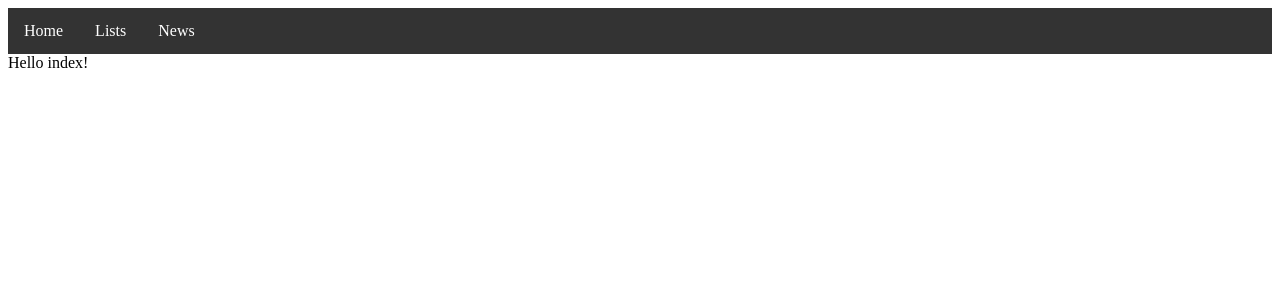
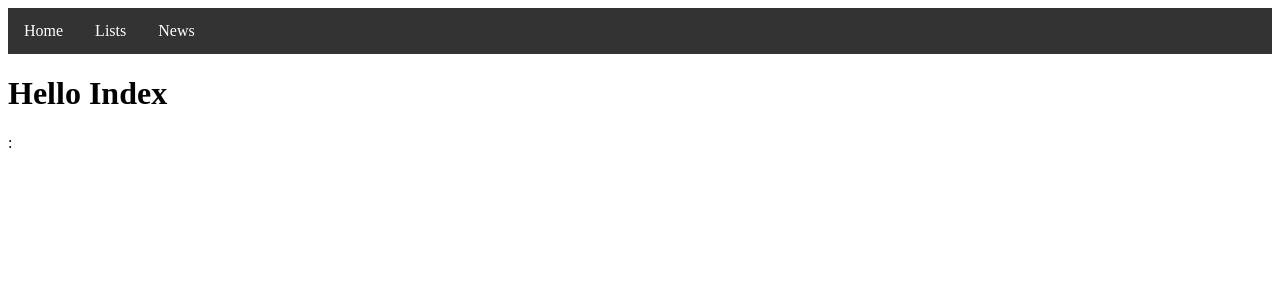
Before and after one commit to hampuslundblad/react-beginner-tutorial, a React (Vite) app: page / in a window 1280 px wide. Shown: the top 300 px of the page. Built offline with nearby package versions, Linux system fonts and the light colour scheme.

Commit message:
step 4 done

```diff
--- /dev/null
+++ b/src/components/Title.tsx
@@ -0,0 +1,9 @@
+type TitleProps = {
+  title: string;
+};
+
+const Title = (props: TitleProps) => {
+  return <h1>{props.title}</h1>;
+};
+
+export default Title;
--- a/src/pages/Index.tsx
+++ b/src/pages/Index.tsx
@@ -1,4 +1,10 @@
+import Title from "../components/Title";
+
 function Index() {
-  return <div>Hello index!</div>;
+  return (
+    <div>
+      <Title title={"Hello Index"} />:
+    </div>
+  );
 }
 export default Index;
--- a/src/pages/News.tsx
+++ b/src/pages/News.tsx
@@ -1,4 +1,10 @@
+import Title from "../components/Title";
+
 function News() {
-  return <div>Hello News!</div>;
+  return (
+    <div>
+      <Title title={"Hello News"} />:
+    </div>
+  );
 }
 export default News;
```
Also changed, not shown: src/pages/Lists.tsx (+7 -1 lines).
